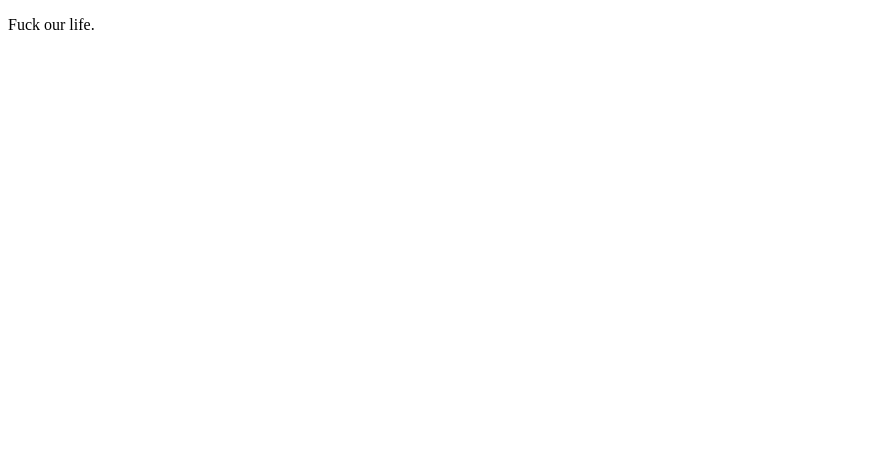
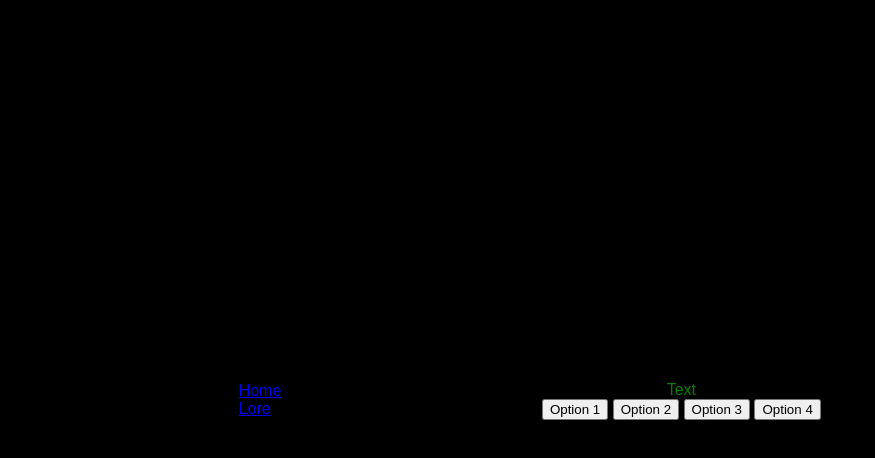
Before and after one commit to ThatLinuxNerd/Alone., a plain HTML site: page index.html in a window 1280 px wide. Shown: the whole page, without its empty margins (0-875 px from the left). Drawn offline with Linux system fonts and the light colour scheme.

Commit message:
Co-authored-by: ThatLinuxNerd <ThatLinuxNerd@users.noreply.github.com> Co-authored-by: christiandavlin22 <christiandavlin22@users.noreply.github.com>

```diff
--- /dev/null
+++ b/Styles.css
@@ -0,0 +1,27 @@
+*, *::before, *::after {
+    box-sizing: border-box;
+    font-family:Arial, Helvetica, sans-serif
+
+}
+
+
+body {
+    padding: 0;
+    margin: 0;
+    display: flex;
+    justify-content: center;
+    align-items: center;
+    width: 100vw;
+    height: 100vh;
+    background-color: black;
+}
+.contaner {
+    width: 800px;
+    max-width: 90%;
+    text-align: center;
+    padding: 10px;
+    color: green;
+}
+.button {
+
+}
--- a/index.html
+++ b/index.html
@@ -1,16 +1,33 @@
 <!-- Project by Christopher Ferguson, Xavier Pittman,
-     Christian Davlin, and Robert Fellows -->
+     Christian Davlin, and Robert Fellows
+     Created for Kent Hack Enough 2022 -->
 <!DOCTYPE html>
 <html lang="en">
-<head> <!-- Self Explanitory-->
+<head>
     <meta charset="UTF-8">
     <meta http-equiv="X-UA-Compatible" content="IE=edge">
     <meta name="viewport" content="width=device-width, initial-scale=1.0">
-    <title>Kent Hack Enough Project</title>
+    <link href="Styles.css" rel="stylesheet">
+    <script defer src="Game.js"></script>
+    <title>Alone</title>
 </head>
 <body>
-    <div>
-        <p>Fuck our life.</p>
+    <nav>
+		<ul>
+			<li><a href="index.html">Home</a></li>
+			<li><a href="lore.html">Lore</a></li> <!-- IDEA: In the "nav" catagory
+            (which will appear near the top) it will show more tabs as you
+            progress, at minimum the ending, literally to be titled "ending.html" -->
+		</ul>
+	</nav>
+    <div class="contaner">
+        <div id="text">Text</div>
+        <div id="option-buttions" class="btn-grid">
+            <button class="btn">Option 1</button>
+            <button class="btn">Option 2</button>
+            <button class="btn">Option 3</button>
+            <button class="btn">Option 4</button>
+        </div>
     </div>
 </body>
 </html>
```
Also changed, not shown: lore.html (added, +29 -0 lines).
